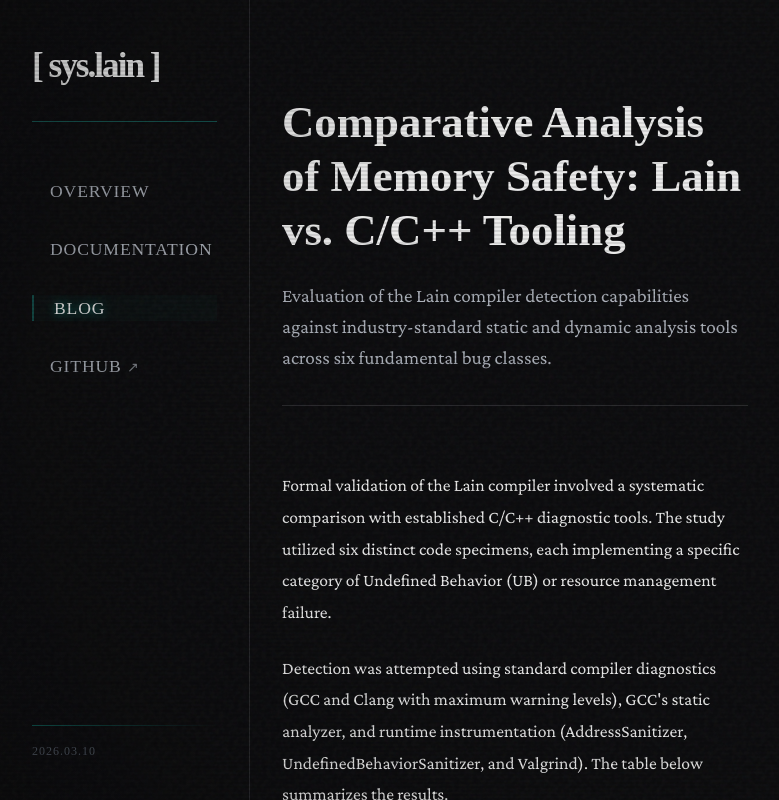
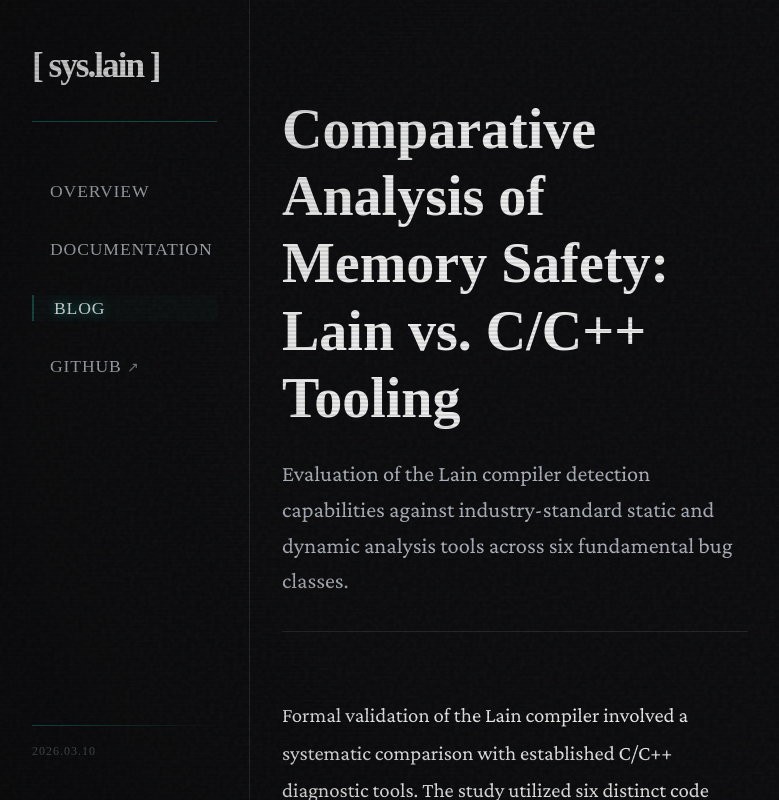
Before and after one commit to Marco-DG/lain, a Next.js app in the folder lain-website/: page /blog/comparative-analysis-memory-safety in a window 1280 px wide. Shown: the whole page, without its empty margins (0-779 px from the left). Built offline with nearby package versions, Linux system fonts and the light colour scheme.

Commit message:
article fonts sizes

```diff
--- a/lain-website/app/blog/comparative-analysis-memory-safety/Article.module.css
+++ b/lain-website/app/blog/comparative-analysis-memory-safety/Article.module.css
@@ -7,7 +7,7 @@
 }
 
 .inner {
-    max-width: 900px;
+    max-width: 1000px;
     margin: 0 auto;
     padding: 6rem 2rem 10rem 2rem;
 }
@@ -38,7 +38,7 @@
 
 .title {
     font-family: var(--font-main);
-    font-size: 2.8rem;
+    font-size: 3.5rem;
     color: var(--text-main);
     line-height: 1.2;
     margin-bottom: 1.5rem;
@@ -47,22 +47,22 @@
 
 .intro {
     font-family: var(--font-serif);
-    font-size: 1.2rem;
+    font-size: 1.4rem;
     color: var(--text-dim);
     line-height: 1.6;
-    max-width: 750px;
+    max-width: 850px;
 }
 
 .content {
     font-family: var(--font-serif);
     line-height: 1.8;
-    font-size: 1.1rem;
+    font-size: 1.3rem;
     color: var(--text-main);
 }
 
 .content h2 {
     font-family: var(--font-main);
-    font-size: 1.6rem;
+    font-size: 2rem;
     color: var(--text-main);
     margin-top: 4rem;
     margin-bottom: 1.5rem;
@@ -84,7 +84,7 @@
     width: 100%;
     border-collapse: collapse;
     font-family: var(--font-main); /* Cleaner for academic tables */
-    font-size: 0.95rem;
+    font-size: 1.1rem;
     color: var(--text-main);
     border-top: 2px solid var(--text-main);    /* \toprule */
     border-bottom: 2px solid var(--text-main); /* \bottomrule */
@@ -99,7 +99,7 @@
     border-bottom: 1px solid var(--text-main); /* \midrule */
     font-weight: 600;
     color: var(--text-main);
-    font-size: 0.85rem;
+    font-size: 1rem;
     text-transform: uppercase;
     letter-spacing: 0.5px;
 }
```
